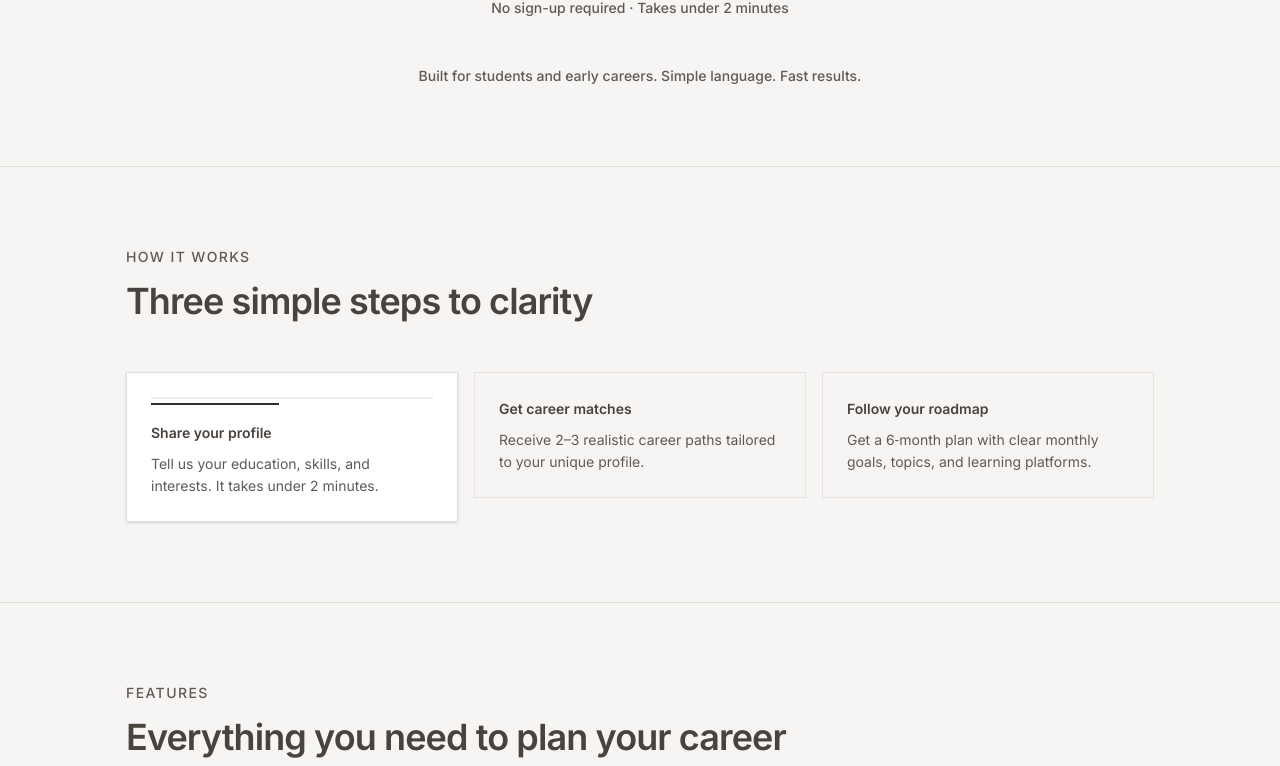
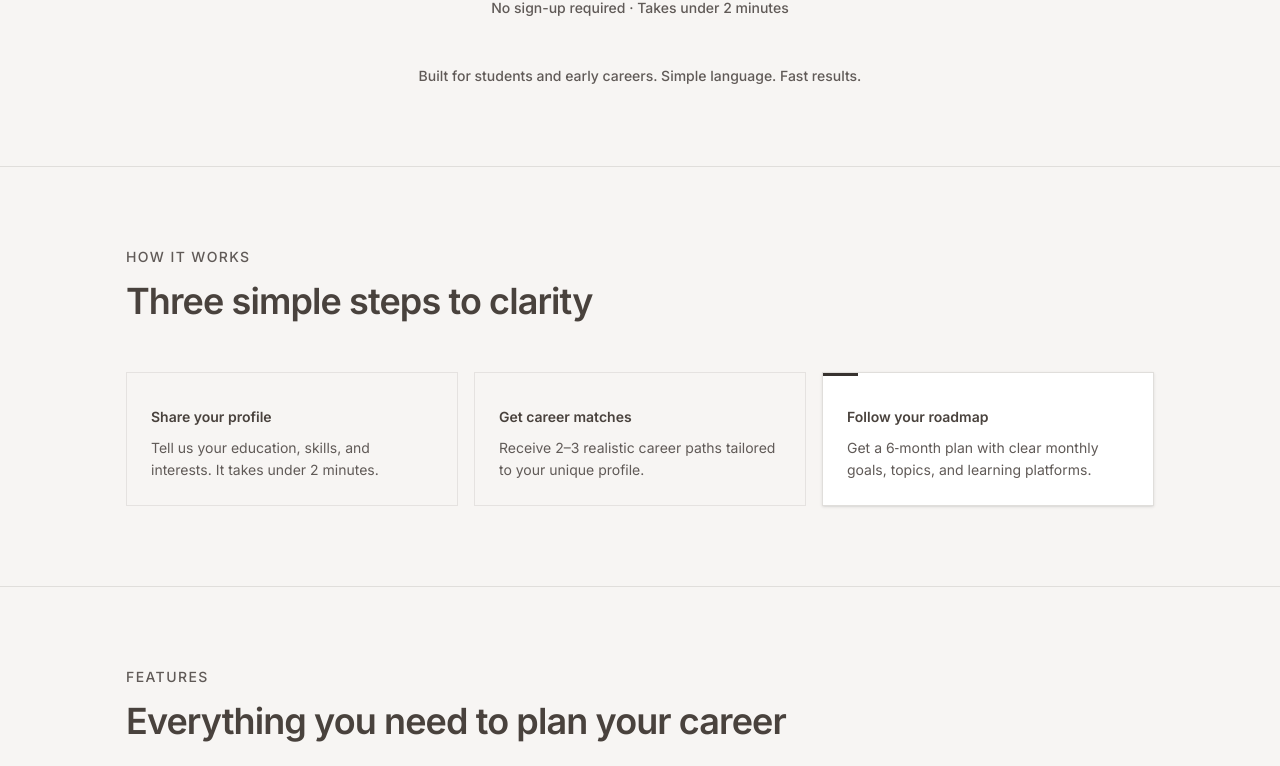
Before and after one commit to ByteByFaizan/skillbridge, a Next.js app: page / in a window 1280 px wide. Shown: the part 726-1492 px from the top of the page. Built offline with nearby package versions, Linux system fonts and the light colour scheme.

Commit message:
Add HowItWorks and FeatureHighlights components with animated progress indicators

```diff
--- /dev/null
+++ b/app/components/FeatureHighlights.tsx
@@ -0,0 +1,78 @@
+"use client";
+
+import { useState, useEffect } from "react";
+
+const highlights = [
+  {
+    title: "Share your profile",
+    description:
+      "Tell us your education, skills, and interests. It takes under 2 minutes.",
+  },
+  {
+    title: "Get career matches",
+    description:
+      "Receive 2\u20133 realistic career paths tailored to your unique profile.",
+  },
+  {
+    title: "Follow your roadmap",
+    description:
+      "Get a 6-month plan with clear monthly goals, topics, and learning platforms.",
+  },
+];
+
+export default function FeatureHighlights() {
+  const [active, setActive] = useState(0);
+
+  useEffect(() => {
+    const interval = setInterval(() => {
+      setActive((prev) => (prev + 1) % highlights.length);
+    }, 3000);
+    return () => clearInterval(interval);
+  }, []);
+
+  return (
+    <section className="border-t border-b border-[#e0dedb]">
+      <div className="max-w-[1060px] mx-auto px-4">
+        <div className="grid grid-cols-1 md:grid-cols-3 relative">
+          {highlights.map((item, index) => {
+            const isActive = active === index;
+            return (
+              <div
+                key={index}
+                onClick={() => setActive(index)}
+                className={`relative p-8 cursor-pointer ${
+                  index < highlights.length - 1
+                    ? "md:border-r border-[#e0dedb]"
+                    : ""
+                }`}
+              >
+                {/* Animated top indicator line */}
+                <div
+                  className="absolute top-0 left-0 right-0 h-[3px] bg-[#37322f]"
+                  style={{
+                    transform: `scaleX(${isActive ? 1 : 0})`,
+                    transformOrigin: isActive
+                      ? "left"
+                      : index < active
+                        ? "right"
+                        : "left",
+                    transition: isActive
+                      ? "transform 2.8s linear"
+                      : "transform 0.3s ease-out",
+                  }}
+                />
+
+                <h3 className="text-[#49423D] text-sm font-semibold leading-6 mt-4">
+                  {item.title}
+                </h3>
+                <p className="mt-2 text-[#605A57] text-sm leading-[22px]">
+                  {item.description}
+                </p>
+              </div>
+            );
+          })}
+        </div>
+      </div>
+    </section>
+  );
+}
--- a/app/components/HowItWorks.tsx
+++ b/app/components/HowItWorks.tsx
@@ -1,3 +1,6 @@
+"use client";
+
+import { useState, useEffect, useRef } from "react";
 import RevealOnScroll from "./RevealOnScroll";
 
 const steps = [
@@ -6,25 +9,52 @@ const steps = [
     title: "Share your profile",
     description:
       "Tell us your education, skills, and interests. It takes under 2 minutes.",
-    highlighted: true,
   },
   {
     number: "02",
     title: "Get career matches",
     description:
       "Receive 2–3 realistic career paths tailored to your unique profile.",
-    highlighted: false,
   },
   {
     number: "03",
     title: "Follow your roadmap",
     description:
       "Get a 6‑month plan with clear monthly goals, topics, and learning platforms.",
-    highlighted: false,
   },
 ];
 
+const CYCLE_MS = 3000;
+
 export default function HowItWorks() {
+  const [active, setActive] = useState(0);
+  const [animKey, setAnimKey] = useState(0);
+  const timerRef = useRef<ReturnType<typeof setInterval> | null>(null);
+
+  const goTo = (index: number) => {
+    setActive(index);
+    setAnimKey((k) => k + 1);
+    // Reset interval so it counts from the new selection
+    if (timerRef.current) clearInterval(timerRef.current);
+    timerRef.current = setInterval(() => {
+      setActive((prev) => {
+        const next = (prev + 1) % steps.length;
+        return next;
+      });
+      setAnimKey((k) => k + 1);
+    }, CYCLE_MS);
+  };
+
+  useEffect(() => {
+    timerRef.current = setInterval(() => {
+      setActive((prev) => (prev + 1) % steps.length);
+      setAnimKey((k) => k + 1);
+    }, CYCLE_MS);
+    return () => {
+      if (timerRef.current) clearInterval(timerRef.current);
+    };
+  }, []);
+
   return (
     <section id="how-it-works" className="border-t border-[#e0dedb] border-b border-b-[#e0dedb]">
       <div className="max-w-[1060px] mx-auto px-4">
@@ -39,30 +69,37 @@ export default function HowItWorks() {
           </RevealOnScroll>
 
           <div className="mt-12 grid grid-cols-1 md:grid-cols-3 gap-4">
-            {steps.map((step, i) => (
-              <RevealOnScroll key={step.number} delay={i * 120}>
+            {steps.map((step, index) => {
+              const isActive = active === index;
+              return (
                 <div
-                  className={`p-6 flex flex-col gap-2 ${
-                    step.highlighted
-                      ? "bg-white border border-[#e0dedb] shadow-sm"
-                      : "border border-[#e0dedb]/80"
+                  key={step.number}
+                  onClick={() => goTo(index)}
+                  className={`relative p-6 flex flex-col gap-2 border cursor-pointer transition-all duration-300 ${
+                    isActive
+                      ? "bg-white border-[#e0dedb] shadow-sm"
+                      : "border-[#e0dedb]/80"
                   }`}
                 >
-                  {step.highlighted && (
-                    <div className="space-y-1 mb-2">
-                      <div className="w-full h-0.5 bg-[#322d2b]/8"></div>
-                      <div className="w-32 h-0.5 bg-[#322d2b]"></div>
-                    </div>
-                  )}
-                  <h3 className="text-[#49423D] text-sm font-semibold leading-6">
+                  {/* Animated top indicator line */}
+                  <div className="absolute top-0 left-0 right-0 h-[3px] overflow-hidden">
+                    {isActive && (
+                      <div
+                        key={animKey}
+                        className="h-full bg-[#37322f] animate-progress-bar"
+                      />
+                    )}
+                  </div>
+
+                  <h3 className="text-[#49423D] text-sm font-semibold leading-6 mt-2">
                     {step.title}
                   </h3>
                   <p className="text-[#605A57] text-sm leading-[22px]">
                     {step.description}
                   </p>
                 </div>
-              </RevealOnScroll>
-            ))}
+              );
+            })}
           </div>
         </div>
       </div>
--- a/app/globals.css
+++ b/app/globals.css
@@ -93,3 +93,13 @@ body {
 .text-pretty {
   text-wrap: pretty;
 }
+
+/* Progress bar animation for HowItWorks */
+@keyframes progress-bar {
+  from { width: 0%; }
+  to   { width: 100%; }
+}
+
+.animate-progress-bar {
+  animation: progress-bar 2.8s linear forwards;
+}
```
